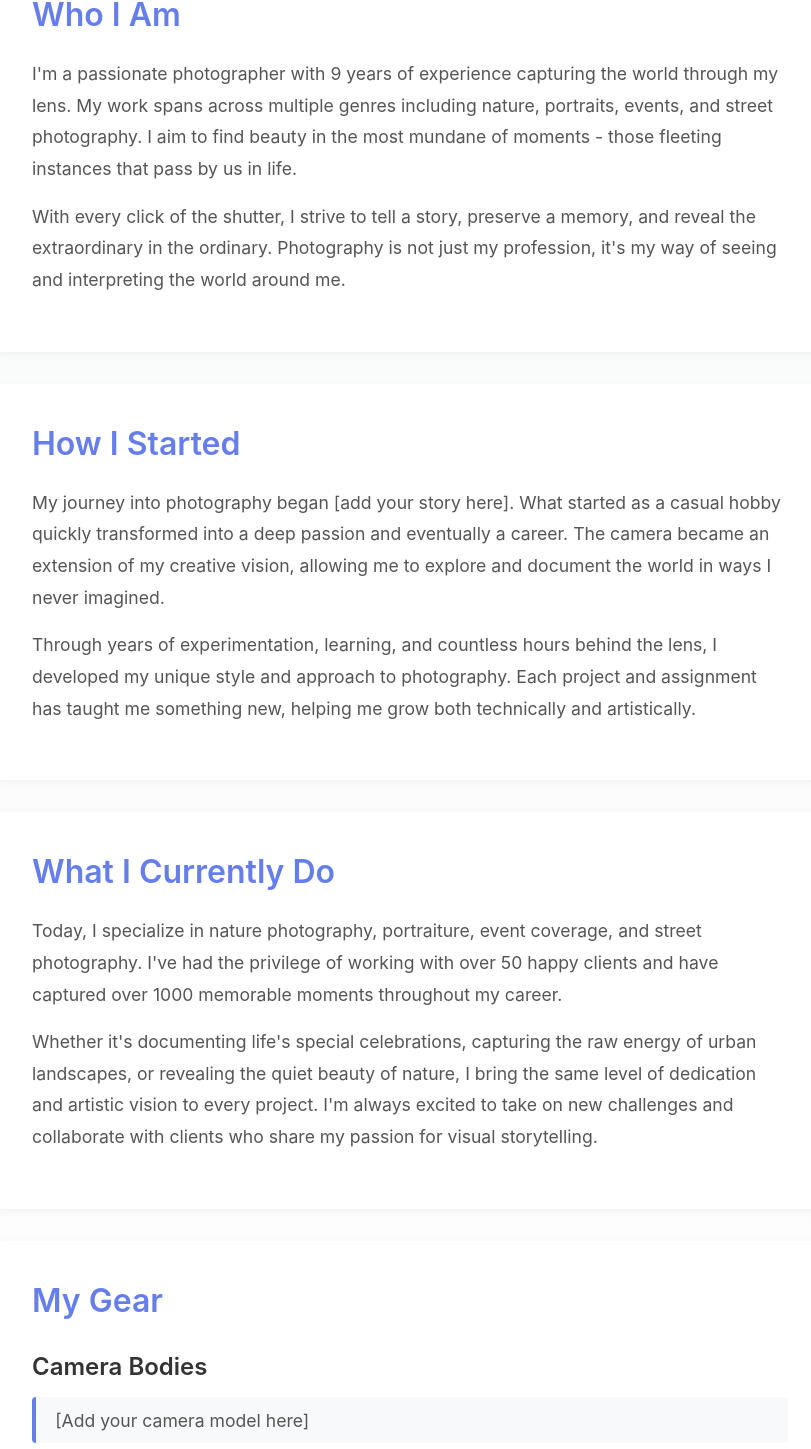
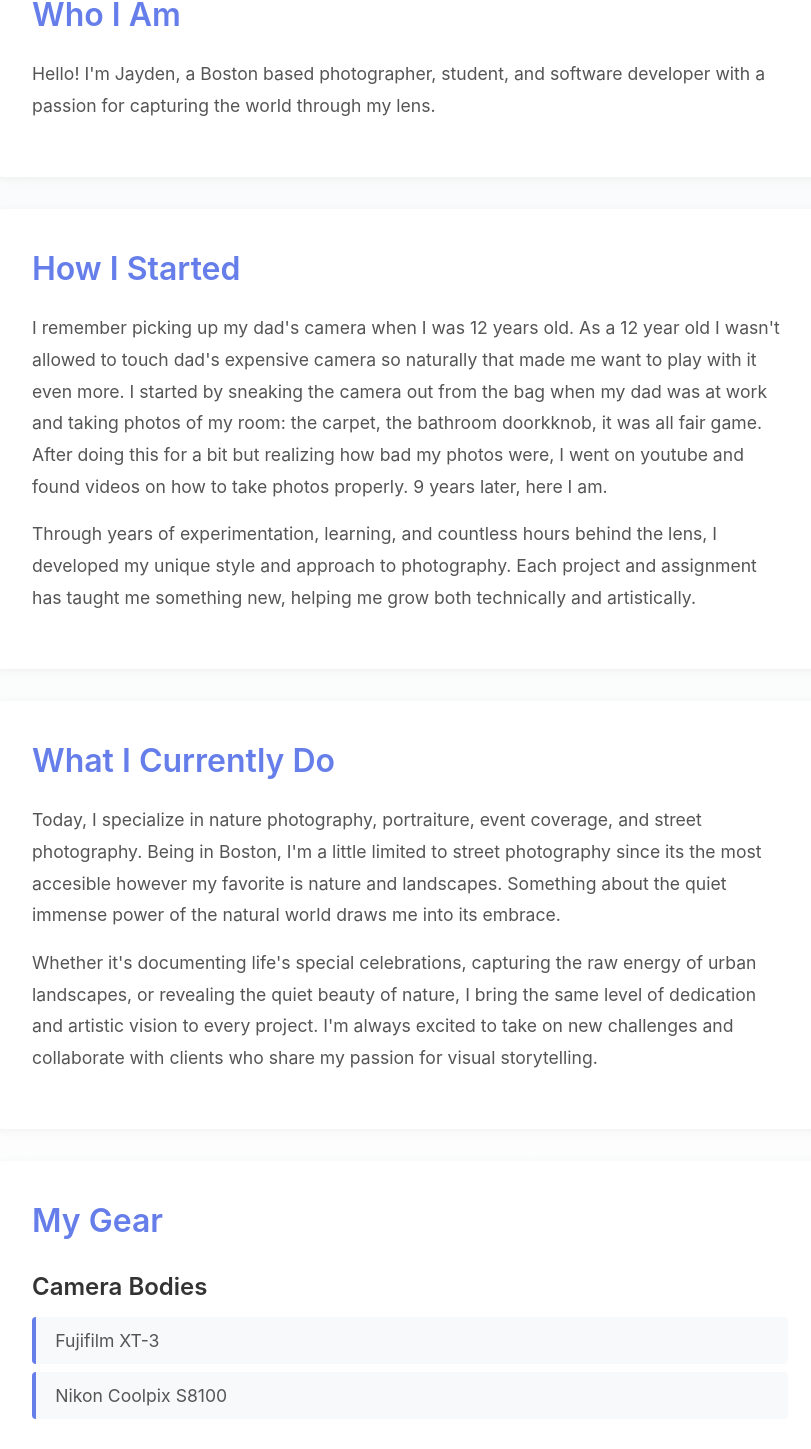
Before and after one commit to jaydenthechon/Photography-Portfolio, a React (Create React App) app: page /about in a window 1280 px wide. Shown: the part 669-2118 px from the top of the page, without its empty margins (230-1041 px from the left). Built offline with nearby package versions, Linux system fonts and the light colour scheme.

Commit message:
about me

```diff
--- a/src/components/AboutPage.js
+++ b/src/components/AboutPage.js
@@ -1,8 +1,8 @@
 import React from 'react';
 import './AboutPage.css';
 // Import a background photo and profile photo - you can change these numbers to your preferred images
-import backgroundPhoto from '../assets/images/portfolio-001.jpg';
-import profilePhoto from '../assets/images/portfolio-072.jpg';
+import backgroundPhoto from '../assets/images/portfolio-075.jpg';
+import profilePhoto from '../assets/images/portfolio-088.jpg';
 
 const AboutPage = () => {
   return (
@@ -23,14 +23,10 @@ const AboutPage = () => {
         <section className="about-section">
           <h2>Who I Am</h2>
           <p>
-            I'm a passionate photographer with 9 years of experience capturing the world through my lens.
-            My work spans across multiple genres including nature, portraits, events, and street photography.
-            I aim to find beauty in the most mundane of moments - those fleeting instances that pass by us in life.
+            Hello! I'm Jayden, a Boston based photographer, student, and software developer with a passion for capturing the world through my lens.
           </p>
           <p>
-            With every click of the shutter, I strive to tell a story, preserve a memory, and reveal the
-            extraordinary in the ordinary. Photography is not just my profession, it's my way of seeing
-            and interpreting the world around me.
+
           </p>
         </section>
 
@@ -38,9 +34,7 @@ const AboutPage = () => {
         <section className="about-section">
           <h2>How I Started</h2>
           <p>
-            My journey into photography began [add your story here]. What started as a casual hobby
-            quickly transformed into a deep passion and eventually a career. The camera became an extension
-            of my creative vision, allowing me to explore and document the world in ways I never imagined.
+            I remember picking up my dad's camera when I was 12 years old. As a 12 year old I wasn't allowed to touch dad's expensive camera so naturally that made me want to play with it even more. I started by sneaking the camera out from the bag when my dad was at work and taking photos of my room: the carpet, the bathroom doorkknob, it was all fair game. After doing this for a bit but realizing how bad my photos were, I went on youtube and found videos on how to take photos properly. 9 years later, here I am.
           </p>
           <p>
             Through years of experimentation, learning, and countless hours behind the lens, I developed
@@ -53,9 +47,8 @@ const AboutPage = () => {
         <section className="about-section">
           <h2>What I Currently Do</h2>
           <p>
-            Today, I specialize in nature photography, portraiture, event coverage, and street photography.
-            I've had the privilege of working with over 50 happy clients and have captured over 1000 memorable
-            moments throughout my career.
+            Today, I specialize in nature photography, portraiture, event coverage, and street photography. Being in Boston, I'm a little limited to street photography since its the most accesible however my favorite is nature and landscapes. Something about the quiet immense power of the natural world draws me into its embrace.
+
           </p>
           <p>
             Whether it's documenting life's special celebrations, capturing the raw energy of urban landscapes,
@@ -72,8 +65,8 @@ const AboutPage = () => {
           <div className="gear-category">
             <h3>Camera Bodies</h3>
             <ul>
-              <li>[Add your camera model here]</li>
-              <li>[Add additional camera if you have one]</li>
+              <li>Fujifilm XT-3</li>
+              <li>Nikon Coolpix S8100</li>
             </ul>
           </div>
 
```
